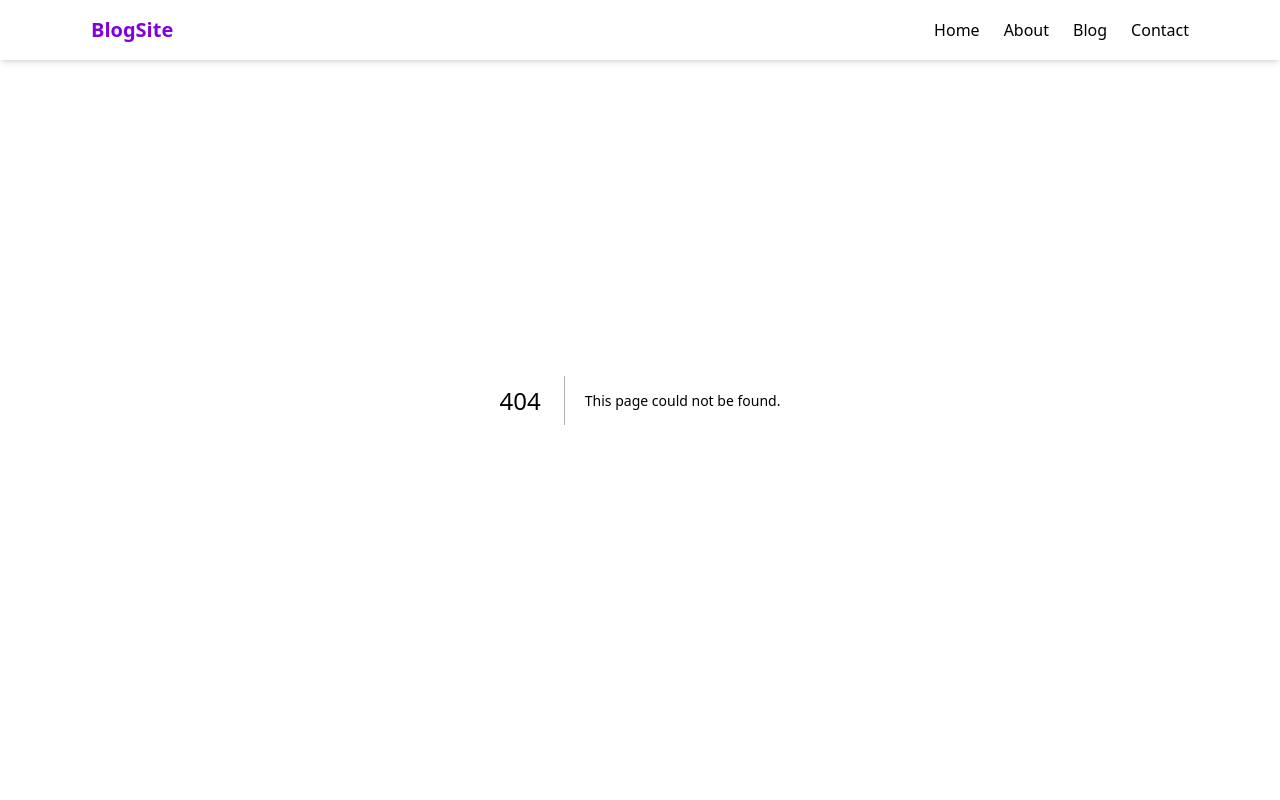
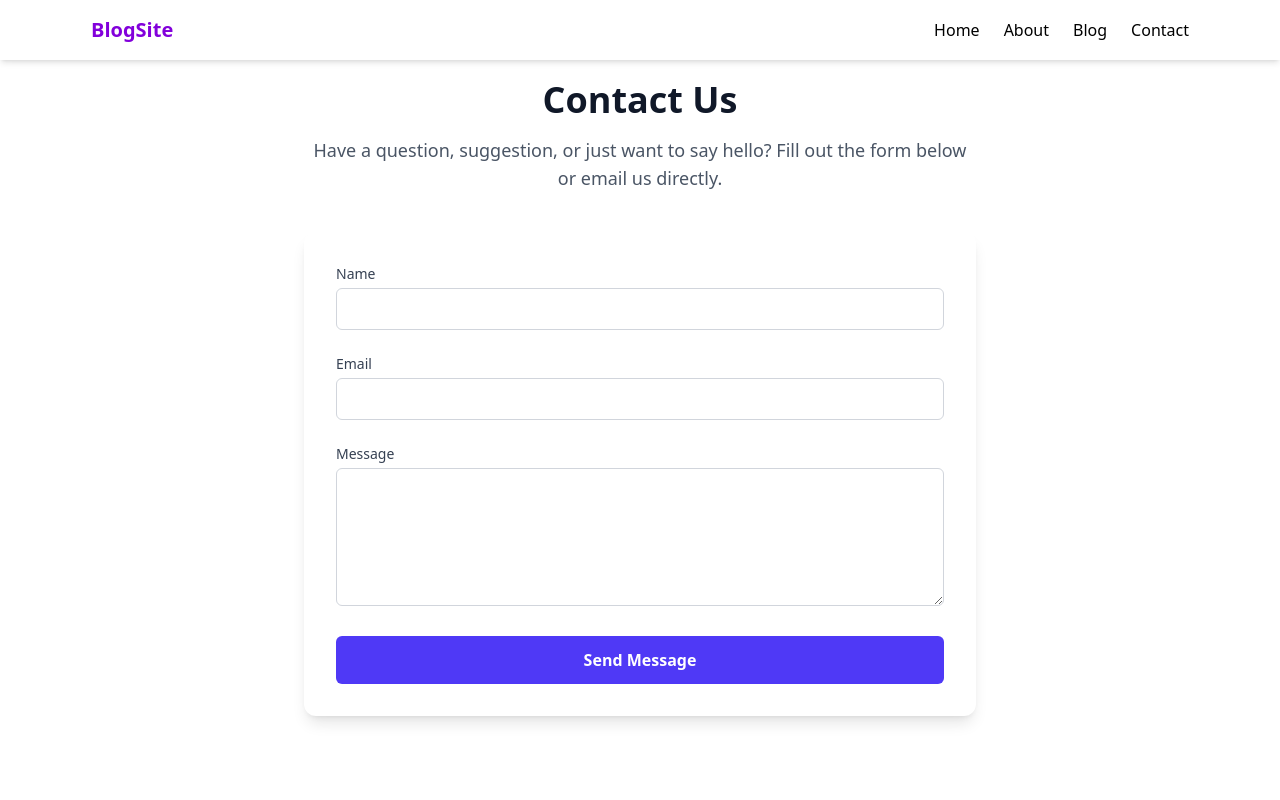
Before and after one commit to Asad9340/Basic_NextJS, a Next.js app: page /contact in a window 1280 px wide. Before the commit this address had no page. Shown: the top 800 px of the page. Built offline with nearby package versions, Linux system fonts and the light colour scheme.

Commit message:
about us and contact us page design

```diff
--- /dev/null
+++ b/app/about/page.jsx
@@ -0,0 +1,52 @@
+
+const About = () => {
+  return (
+    <section className="container mx-auto px-4 py-10 pt-20 max-w-6xl">
+      <div className="text-center mb-10">
+        <h2 className="text-4xl font-extrabold text-gray-900 mb-4">About Us</h2>
+        <p className="text-lg text-gray-600 max-w-2xl mx-auto">
+          Welcome to BlogName – a platform built for sharing stories, knowledge,
+          and inspiration from around the world.
+        </p>
+      </div>
+
+      <div className="grid md:grid-cols-2 gap-10 items-center mb-16">
+        <img
+          src="https://i.postimg.cc/zvXCC28W/profile.jpg"
+          alt="Our team"
+          className="rounded-xl shadow-md w-full h-[300px] object-cover object-top"
+        />
+        <div className="shadow-lg p-6 bg-white rounded-xl">
+          <h3 className="text-2xl font-bold text-indigo-600 mb-4">
+            Our Mission
+          </h3>
+          <p className="text-gray-700 mb-4">
+            BlogName was founded with a simple goal: to make voices heard.
+            Whether it's tech, lifestyle, travel, or opinions, we empower
+            creators to tell their stories.
+          </p>
+          <p className="text-gray-700">
+            We believe in community, authenticity, and the power of content to
+            make an impact.
+          </p>
+        </div>
+      </div>
+
+      <div className="text-center">
+        <h4 className="text-xl font-semibold mb-2">Join the Journey</h4>
+        <p className="text-gray-600 mb-4 max-w-xl mx-auto">
+          We're always looking for passionate writers and curious readers. Stay
+          tuned for more updates, and thank you for being part of our story.
+        </p>
+        <a
+          href="/contact"
+          className="inline-block bg-indigo-600 text-white px-6 py-3 rounded-full hover:bg-indigo-700 transition"
+        >
+          Get in Touch
+        </a>
+      </div>
+    </section>
+  );
+}
+
+export default About
--- /dev/null
+++ b/app/contact/page.jsx
@@ -0,0 +1,63 @@
+import React from 'react'
+
+const page = () => {
+  return (
+    <section className="container mx-auto px-4 py-12 pt-20 max-w-6xl">
+      <div className="text-center mb-10">
+        <h2 className="text-4xl font-extrabold text-gray-900 mb-4">
+          Contact Us
+        </h2>
+        <p className="text-lg text-gray-600 max-w-2xl mx-auto">
+          Have a question, suggestion, or just want to say hello? Fill out the
+          form below or email us directly.
+        </p>
+      </div>
+
+      <div className="max-w-2xl mx-auto bg-white shadow-lg rounded-xl p-8">
+        <form className="space-y-6">
+          <div>
+            <label className="block text-sm font-medium text-gray-700">
+              Name
+            </label>
+            <input
+              type="text"
+              name="name"
+              required
+              className="mt-1 w-full border border-gray-300 rounded-md px-4 py-2 focus:outline-none focus:ring-2 focus:ring-indigo-500"
+            />
+          </div>
+          <div>
+            <label className="block text-sm font-medium text-gray-700">
+              Email
+            </label>
+            <input
+              type="email"
+              name="email"
+              required
+              className="mt-1 w-full border border-gray-300 rounded-md px-4 py-2 focus:outline-none focus:ring-2 focus:ring-indigo-500"
+            />
+          </div>
+          <div>
+            <label className="block text-sm font-medium text-gray-700">
+              Message
+            </label>
+            <textarea
+              name="message"
+              rows={5}
+              required
+              className="mt-1 w-full border border-gray-300 rounded-md px-4 py-2 focus:outline-none focus:ring-2 focus:ring-indigo-500"
+            ></textarea>
+          </div>
+          <button
+            type="submit"
+            className="w-full bg-indigo-600 text-white py-3 rounded-md font-semibold hover:bg-indigo-700 transition"
+          >
+            Send Message
+          </button>
+        </form>
+      </div>
+    </section>
+  );
+}
+
+export default page
--- a/app/layout.js
+++ b/app/layout.js
@@ -24,9 +24,9 @@ export default function RootLayout({ children }) {
       <body
         className={`${geistSans.variable} ${geistMono.variable} antialiased`}
       >
-        <Navbar/>
-        {children}
-        <Footer/>
+        <Navbar />
+        <div>{children}</div>
+        <Footer />
       </body>
     </html>
   );
--- a/app/page.js
+++ b/app/page.js
@@ -2,17 +2,28 @@
 
 const Home = () => {
   return (
-    <div>
+    <div >
       <h1>Welcome to My Next.js App</h1>
-      <p>This is a simple page using Next.js.</p>
-      <p>Feel free to explore and modify the code!</p>
-      <p>Enjoy building your application!</p>
-      <p>Next.js makes it easy to create fast and scalable web applications.</p>
-      <p>Check out the documentation for more features and best practices.</p>
-      <p>Happy coding!</p>
-      <p>Remember to keep your dependencies up to date for security and performance.</p>
-      <p>Next.js supports both static and server-side rendering.</p>
-      <p>Use the built-in routing system to create dynamic pages.</p>
+
+    <p>this is closing tag lorem sdfhkadsf jdfsadsfdfsa dfs dsfa dfs dfsa dfs
+
+    </p>
+    <p>this is closing tag lorem sdfhkadsf jdfsadsfdfsa dfs dsfa dfs dfsa dfs
+    </p>
+    <p>this is closing tag lorem sdfhkadsf jdfsadsfdfsa dfs dsfa dfs dfsa dfs
+    </p>
+    <p>this is closing tag lorem sdfhkadsf jdfsadsfdfsa dfs dsfa dfs dfsa dfs
+    </p>
+    <p>this is closing tag lorem sdfhkadsf jdfsadsfdfsa dfs dsfa dfs dfsa dfs
+    </p>
+    <p>this is closing tag lorem sdfhkadsf jdfsadsfdfsa dfs dsfa dfs dfsa dfs
+    </p>
+    <p>this is closing tag lorem sdfhkadsf jdfsadsfdfsa dfs dsfa dfs dfsa dfs
+    </p>
+    <p>this is closing tag lorem sdfhkadsf jdfsadsfdfsa dfs dsfa dfs dfsa dfs
+    </p>
+    <p>this is closing tag lorem sdfhkadsf jdfsadsfdfsa dfs dsfa dfs dfsa dfs
+    </p>
     </div>
   )
 }
```
